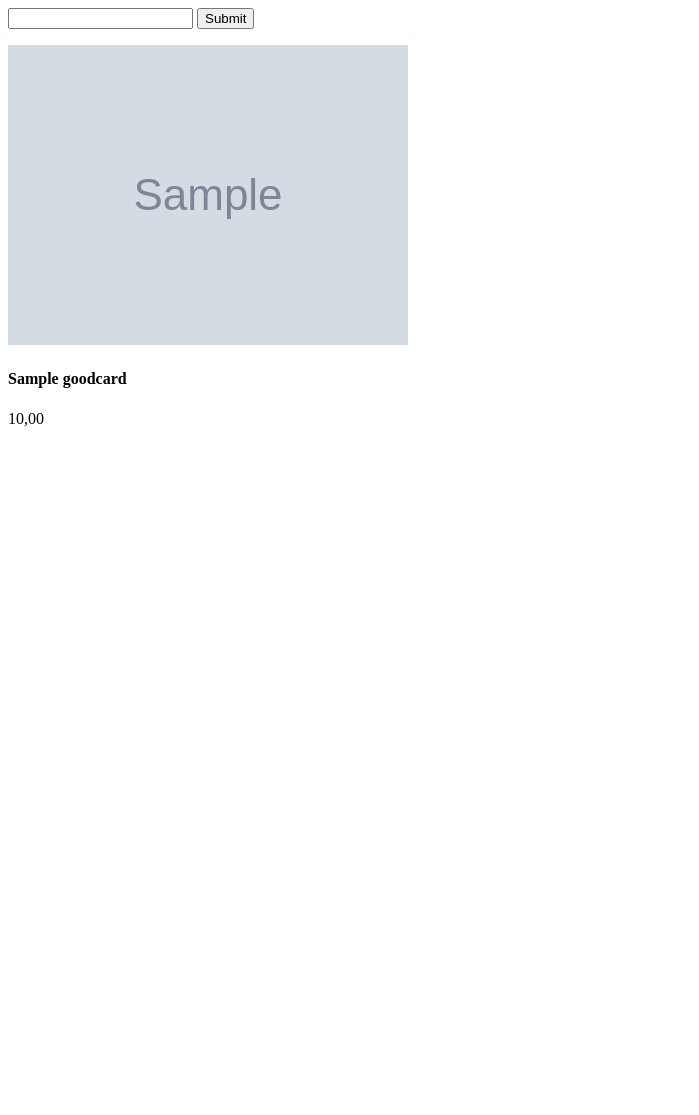
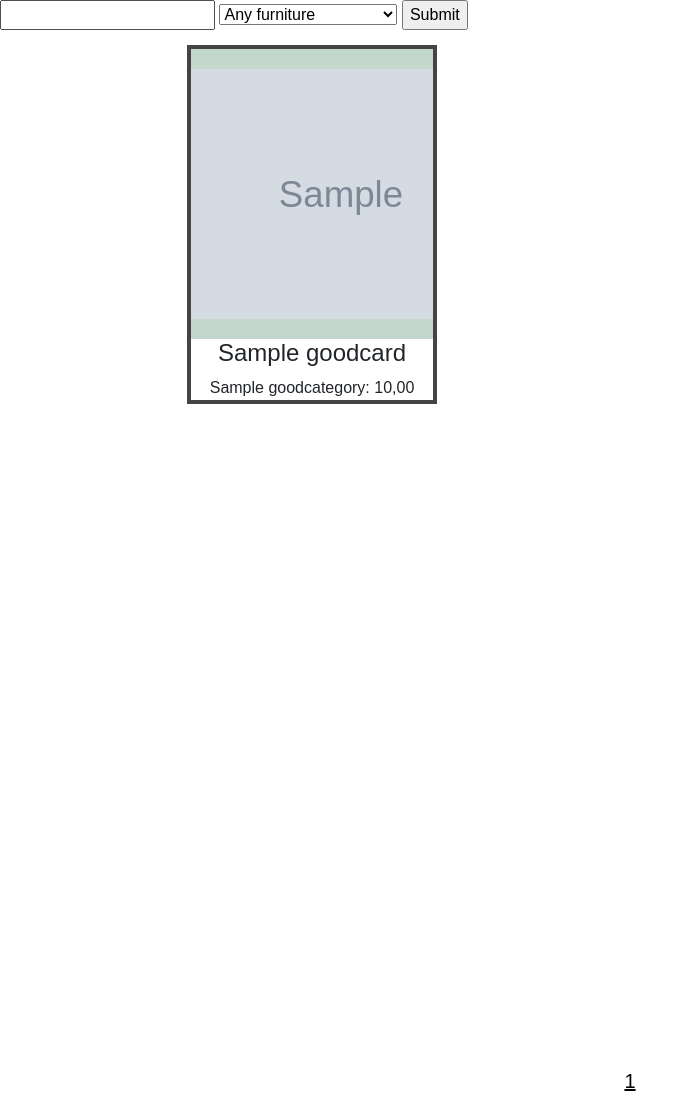
Before and after one commit to DaniilModanov/E-Shop, a Django app: page / in a window 1280 px wide. Shown: the whole page, without its empty margins (0-699 px from the left). Before the commit the page ends 427 px from the top, so only its background shows below. Run offline with Django 4.2, Linux system fonts and the light colour scheme; tables that the repository leaves empty hold one stand-in row (values such as "Sample post"); grey boxes marked "Sample" are stand-in pictures.

Commit message:
Add custom tag

```diff
--- a/templates/web/base.html
+++ b/templates/web/base.html
@@ -3,6 +3,109 @@
 <head>
     <meta charset="UTF-8">
     <title>Каталог</title>
+    <link href="https://cdn.jsdelivr.net/npm/bootstrap@5.0.1/dist/css/bootstrap.min.css" rel="stylesheet"
+          integrity="sha384-+0n0xVW2eSR5OomGNYDnhzAbDsOXxcvSN1TPprVMTNDbiYZCxYbOOl7+AMvyTG2x" crossorigin="anonymous">
+    <style type="text/css">
+        body {
+            font-family: 'Economica', sans-serif;
+        }
+
+        .heading {
+            position: absolute;
+            font-size: 30px;
+            color: white;
+            background-color: black;
+        }
+
+        #trending {
+            margin: 0 auto;
+            width: 960px;
+            height: 1000px;
+            clear: both;
+        }
+
+        .grid-container {
+            clear: both;
+            padding-top: 70px;
+        }
+
+        .grid {
+            border: 4px solid #444;
+            overflow: hidden;
+            float: left;
+            width: 250px;
+            margin: 15px 27px;
+            text-align: center;
+        }
+
+        .grid a {
+            overflow: hidden;
+            color: #000;
+            text-decoration: none;
+        }
+
+        .grid p {
+            margin: 0;
+            padding: 20px 0px;
+            background-color: #C3D7CC;
+        }
+
+        .below1 {
+            vertical-align: bottom;
+            width: 300px;
+            height: 200px;
+            background-color: black;
+        }
+
+
+        .list-pages {
+            text-align: center;
+            margin: 0 0 20px 0;
+        }
+
+        .list-pages ul {
+            margin: 20px 0 0 0;
+            padding: 0;
+            list-style: none;
+        }
+
+        .list-pages ul li {
+            display: inline-block;
+            margin: 0 20px 0 0;
+        }
+
+        .list-pages a {
+            color: #000;
+            font-size: 24px;
+            text-decoration: none;
+        }
+
+        .list-pages .page-num, .page-num-selected {
+            display: inline-block;
+            width: 60px;
+            height: 44px;
+            padding: 16px 0 0 0;
+        }
+
+        .list-pages .page-num-selected {
+            text-decoration: underline;
+        }
+
+        .list-pages .page-num:hover {
+            box-shadow: 3px 3px 1px #d0d0d0;
+        }
+
+        .list-pages .page-num-selected {
+            border: none;
+            color: #000;
+            font-size: 20px;
+        }
+
+        .list-pages .page-num-selected:hover {
+            box-shadow: none;
+        }
+
+    </style>
 </head>
 {% block content %}
 {% endblock content %}
--- a/templates/web/home.html
+++ b/templates/web/home.html
@@ -1,20 +1,52 @@
 {% extends "web/base.html" %}
 {% load static %}
+{% load my_tags %}
 
 
 {% block content %}
     <body>
     <form method="get">
         {{ filter.form.title }}
+        {{ filter.form.category }}
         <input type="submit"/>
     </form>
+    <section id="trending">
         {% for good in goods %}
+            <div class="grid">
                 {% if good.image %}
-            <p><img src="{{good.image.url}}"/></p>
+                    <p><img src="{{ good.image.url }}" width="300" height="250"/></p>
                 {% endif %}
                 <h4>{{ good.title }}</h4>
+                {{ good.category }}:
                 {{ good.price }}
+            </div>
+
         {% endfor %}
+    </section>
+    <nav class="list-pages">
+        <ul>
+            {% if page_obj.has_previous %}
+                <li class="page-num">
+                    <a href="?{% param_replace page=1 %}">&lt;</a>
+                </li>
+            {% endif %}
+            {% for p in paginator.page_range %}
+                {% if page_obj.number == p %}
+                    <li class="page-num page-num-selected">{{ p }}</li>
+                {% elif p >= page_obj.number|add:-2 and p <= page_obj.number|add:2 %}
+                    <li class="page-num">
+                        <a href="?{% param_replace page=p %}">{{ p }}</a>
+                    </li>
+                {% endif %}
+            {% endfor %}
+            {% if page_obj.has_next %}
+                <li class="page-num">
+                    <a href="?{% param_replace page=paginator.num_pages %}">&gt;</a>
+                </li>
+            {% endif %}
+        </ul>
+    </nav>
+
     </body>
 {% endblock content %}
 </html>
--- a/web/filters.py
+++ b/web/filters.py
@@ -1,5 +1,30 @@
-from django_filters import FilterSet, CharFilter
+from django.shortcuts import get_object_or_404
+from django_filters import FilterSet, CharFilter, ChoiceFilter
+from web.models import GoodCard, GoodCategory
+from web.utils import get_choices, CHOICES_FOR_CATEGORY_FILTER
 
 
 class GoodFilter(FilterSet):
+
+    def filter_by_category(self, queryset, name, value):
+
+        if value != '':
+            category = get_object_or_404(GoodCategory, title=value)
+            return GoodCard.objects.filter(category=category)
+        else:
+
+            return GoodCard.objects.all()
+
+    category = ChoiceFilter(method='filter_by_category', empty_label='Any furniture')
     title = CharFilter(lookup_expr='icontains')
+
+    def __init__(self, *args, **kwargs):
+        choices = kwargs.pop('choices')
+
+        super(GoodFilter, self).__init__(*args, **kwargs)
+        CHOICES_FOR_CATEGORY_FILTER = choices
+        self.filters['category'].extra.update(
+            {
+                'choices': CHOICES_FOR_CATEGORY_FILTER
+            }
+        )
--- /dev/null
+++ b/web/utils.py
@@ -0,0 +1,14 @@
+from web.models import GoodCategory
+
+CHOICES_FOR_CATEGORY_FILTER = [
+    ('', 'Any'),
+]
+
+
+def get_choices():
+    query = GoodCategory.objects.order_by().values_list('title').distinct()
+    choices = []
+    for choice in query:
+        temp = (choice[0], choice[0].capitalize())
+        choices.append(temp)
+    return choices
--- a/web/views.py
+++ b/web/views.py
@@ -3,6 +3,7 @@ from django.shortcuts import render
 from django.views.generic import ListView
 from web.models import GoodCard
 from web.filters import GoodFilter
+from web.utils import get_choices
 
 
 def index(request):
@@ -11,17 +12,19 @@ def index(request):
 
 class GoodListView(ListView):
     model = GoodCard
-    paginate_by = 5
+    paginate_by = 6
     template_name = "web/home.html"
     context_object_name = 'goods'
 
     def get_context_data(self, *, object_list=None, **kwargs):
         context = super().get_context_data(**kwargs)
         queryset = self.get_queryset()
-        context['filter'] = GoodFilter(self.request.GET, queryset=queryset)
+        choices = get_choices()
+        context['filter'] = GoodFilter(self.request.GET, queryset=queryset, choices=choices)
 
         return context
 
     def get_queryset(self):
         queryset = GoodCard.objects.all()
-        return GoodFilter(self.request.GET, queryset=queryset).qs
+        choices = get_choices()
+        return GoodFilter(self.request.GET, queryset=queryset, choices=choices).qs
```
Also changed, not shown: web/templatetags/my_tags.py (added, +12 -0 lines), web/templatetags/__init__.py (added). Lines whose indentation alone changed are shown as unchanged.
